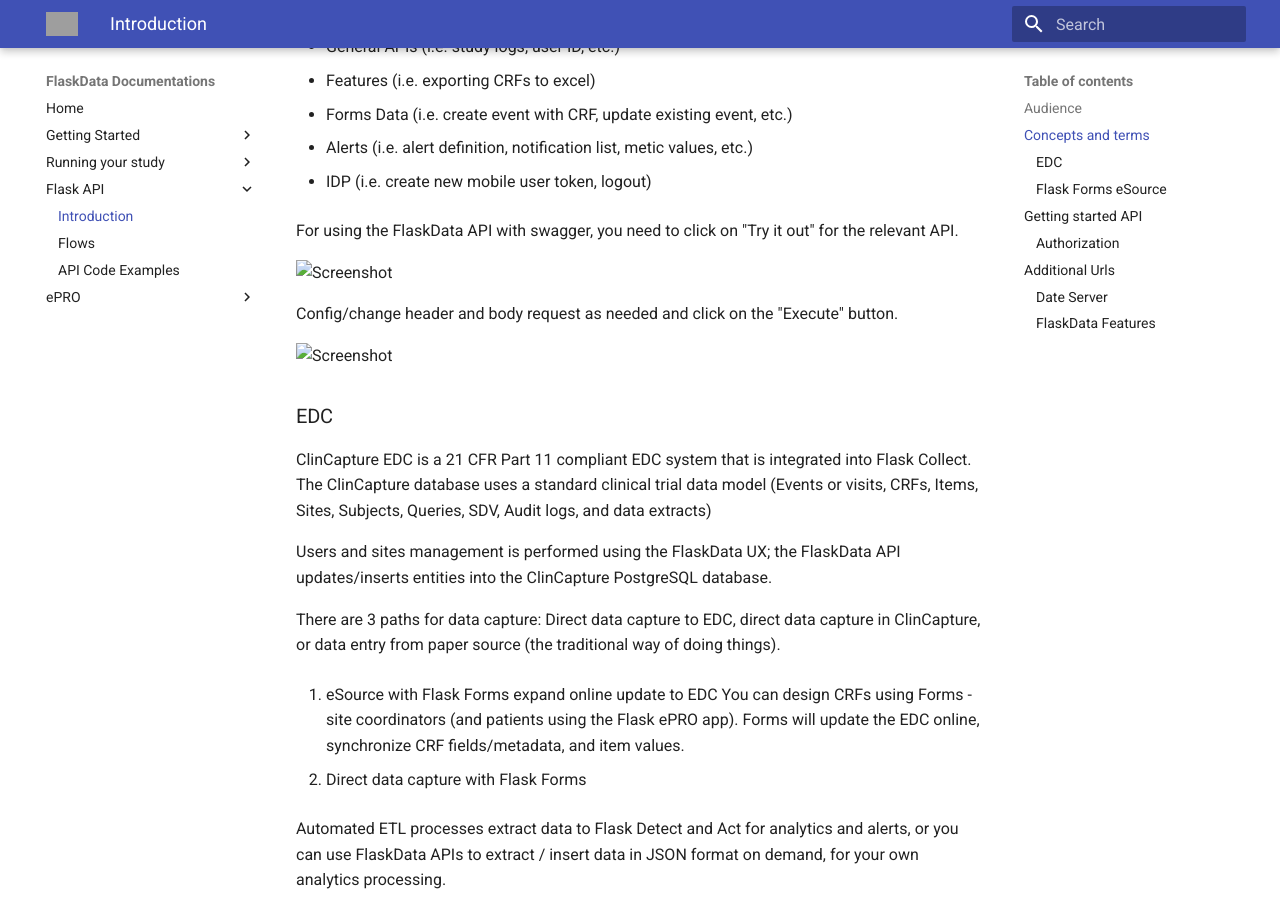
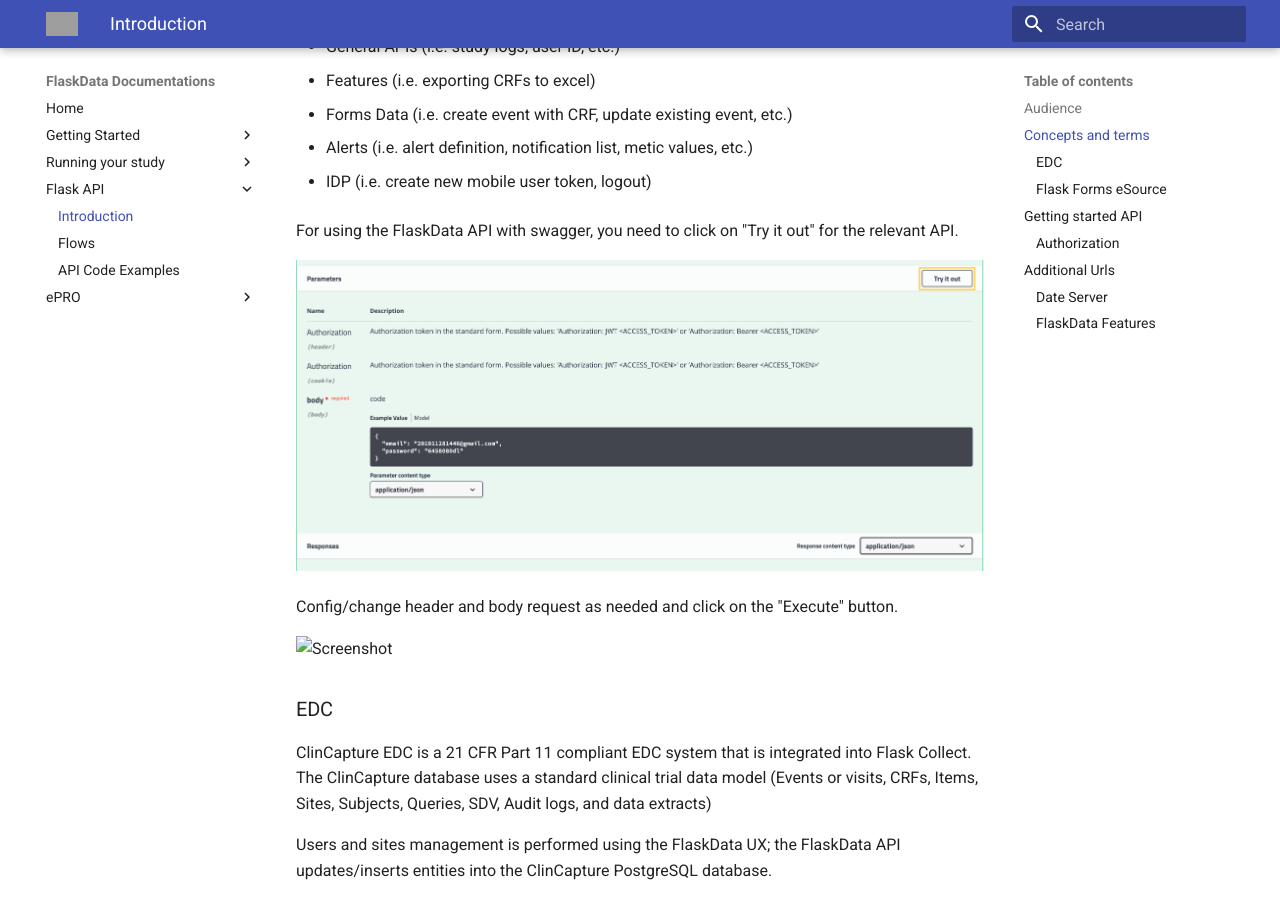
Before and after one commit to onlyjazz/flask-docs, an MkDocs documentation site: the page built from docs/api_introduction.md, in a window 1280 px wide and 900 px high, scrolled down 793 px. Built offline with MkDocs 1.6.1 and Material for MkDocs 9.7.7, drawn with Linux system fonts in a browser that asks for light colours; grey boxes are pictures that could not be loaded.

Commit message:
fixing swagger screenshots

```diff
--- a/docs/api_introduction.md
+++ b/docs/api_introduction.md
@@ -32,7 +32,7 @@
 
 For using the FlaskData API with swagger, you need to click on "Try it out" for the relevant API.
 
-![Screenshot](img/newSwagger/tryIt.PNG)
+![Screenshot](img/newSwagger/tryIt.png)
 
 Config/change header and body request as needed and click on the "Execute" button.
 
```
